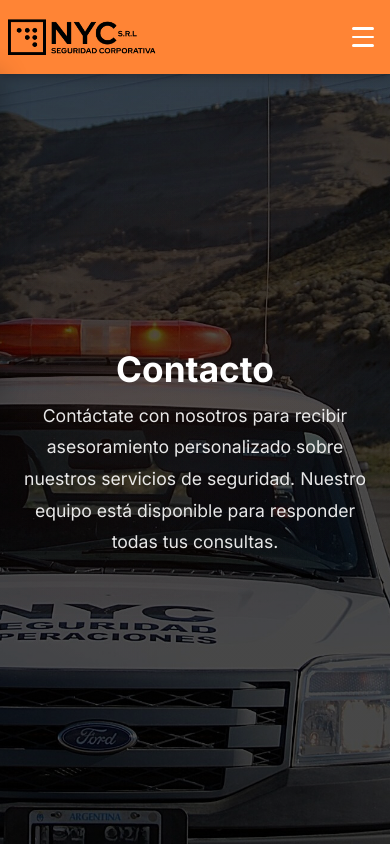
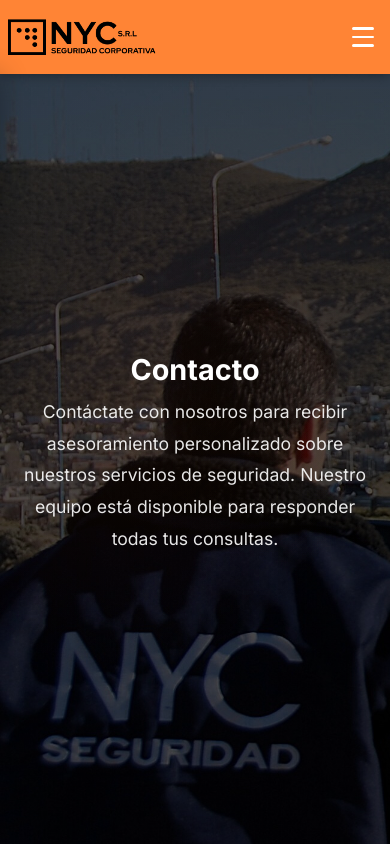
Before and after one commit to clau-devSpace/nycs-seguridad, a React (Vite) app: page /contacto in a window 390 px wide. Shown: the top 846 px of the page. Built offline with nearby package versions, Linux system fonts and the light colour scheme.

Commit message:
estilos header contacto, estilos seguridad electronica iconos

```diff
--- a/src/components/Header.css
+++ b/src/components/Header.css
@@ -5,10 +5,15 @@
     text-align: center;
     position: relative;
     overflow: hidden;
-    min-height: 100vh; /* Asegurar altura mínima */
+    min-height: 100vh;
     display: flex;
     align-items: center;
     justify-content: center;
+
+    /* Estilos base para imagen de fondo (movidos del componente) */
+    background-size: cover;
+    background-position: center;
+    background-repeat: no-repeat;
 }
 
 .page-header-section::before {
@@ -135,6 +140,27 @@
      max-width: 600px;
 }
 
+/* Clases específicas para diferentes páginas */
+.header-contacto {
+    background-size: cover;
+    background-position: center;
+}
+
+.header-inicio {
+    background-size: cover;
+    background-position: center top;
+}
+
+.header-servicios {
+    background-size: contain;
+    background-position: center;
+}
+
+.header-nosotros {
+    background-size: cover;
+    background-position: center;
+}
+
 /* Animations */
 @keyframes fadeInUp {
     from {
@@ -168,4 +194,33 @@
     .page-header-section h1 {
         font-size: 2.2rem;
     }
+
+    /* Media queries específicas para diferentes páginas */
+    .header-contacto {
+        background-position: 50% center;
+    }
+
+    .header-inicio {
+        background-position: center bottom;
+    }
+
+    .header-servicios {
+        background-size: cover;
+        background-position: center;
+    }
 }
+
+@media (max-width: 480px) {
+    .page-header-section h1 {
+        font-size: 1.8rem;
+    }
+
+    .header-contacto {
+        background-position: 50% center;
+        background-size: cover;
+    }
+
+    .header-inicio {
+        background-position: center bottom;
+    }
+}
--- a/src/components/Header.jsx
+++ b/src/components/Header.jsx
@@ -6,22 +6,27 @@
   description,
   backgroundImage1,
   backgroundImage2,
-  backgroundImage // Para usar una sola imagen
+  backgroundImage, // Para usar una sola imagen
+  className
 }) {
   // Determinar qué clase CSS usar
   const getSectionClass = () => {
+    let baseClass = 'page-header-section';
+
     if (backgroundImage1 && backgroundImage2) {
-      return 'page-header-section with-double-bg';
+      baseClass += ' with-double-bg';
     }
-    return 'page-header-section';
+
+    if (className) {
+      baseClass += ` ${className}`;
+    }
+
+    return baseClass;
   };
 
-  // Estilo para una sola imagen
+  // Estilo SOLO para la imagen (sin backgroundSize, backgroundPosition, backgroundRepeat)
   const singleImageStyle = backgroundImage ? {
-    backgroundImage: `linear-gradient(rgba(0,0,0,0.4), rgba(0,0,0,0.4)), url(${backgroundImage})`,
-    backgroundSize: 'cover',
-    backgroundPosition: 'center',
-    backgroundRepeat: 'no-repeat'
+    backgroundImage: `linear-gradient(rgba(0,0,0,0.4), rgba(0,0,0,0.4)), url(${backgroundImage})`
   } : {};
 
   // Determinar si usar estilos de texto blanco (cuando hay imagen de fondo)
--- a/src/pages/Contacto.css
+++ b/src/pages/Contacto.css
@@ -28,6 +28,11 @@
     background: radial-gradient(circle at 30% 50%, rgba(255, 107, 53, 0.05) 0%, transparent 50%),
                 radial-gradient(circle at 70% 30%, rgba(255, 107, 53, 0.03) 0%, transparent 50%);
     z-index: -1;
+}
+
+.estilos-imagen-contacto {
+    background-size: cover;
+    background-position: center;
 }
 
 .contact-hero-content {
@@ -383,7 +388,14 @@
         border-radius: 10px;
     }
 
-    .contact-map-placeholder {
-        min-height: 250px;
-    }
+     .contact-map-placeholder {
+         min-height: 250px;
+     }
+
+    .estilos-imagen-contacto {
+         background-size: cover;
+         background-position: 5% center !important;
+     }
+
+
 }
--- a/src/pages/Contacto.jsx
+++ b/src/pages/Contacto.jsx
@@ -18,6 +18,7 @@
         title="Contacto"
         description="Contáctate con nosotros para recibir asesoramiento personalizado sobre nuestros servicios de seguridad. Nuestro equipo está disponible para responder todas tus consultas."
         backgroundImage={ImagenContacto}
+        className="estilos-imagen-contacto"
       />
 
       {/* Contact Section */}
```
